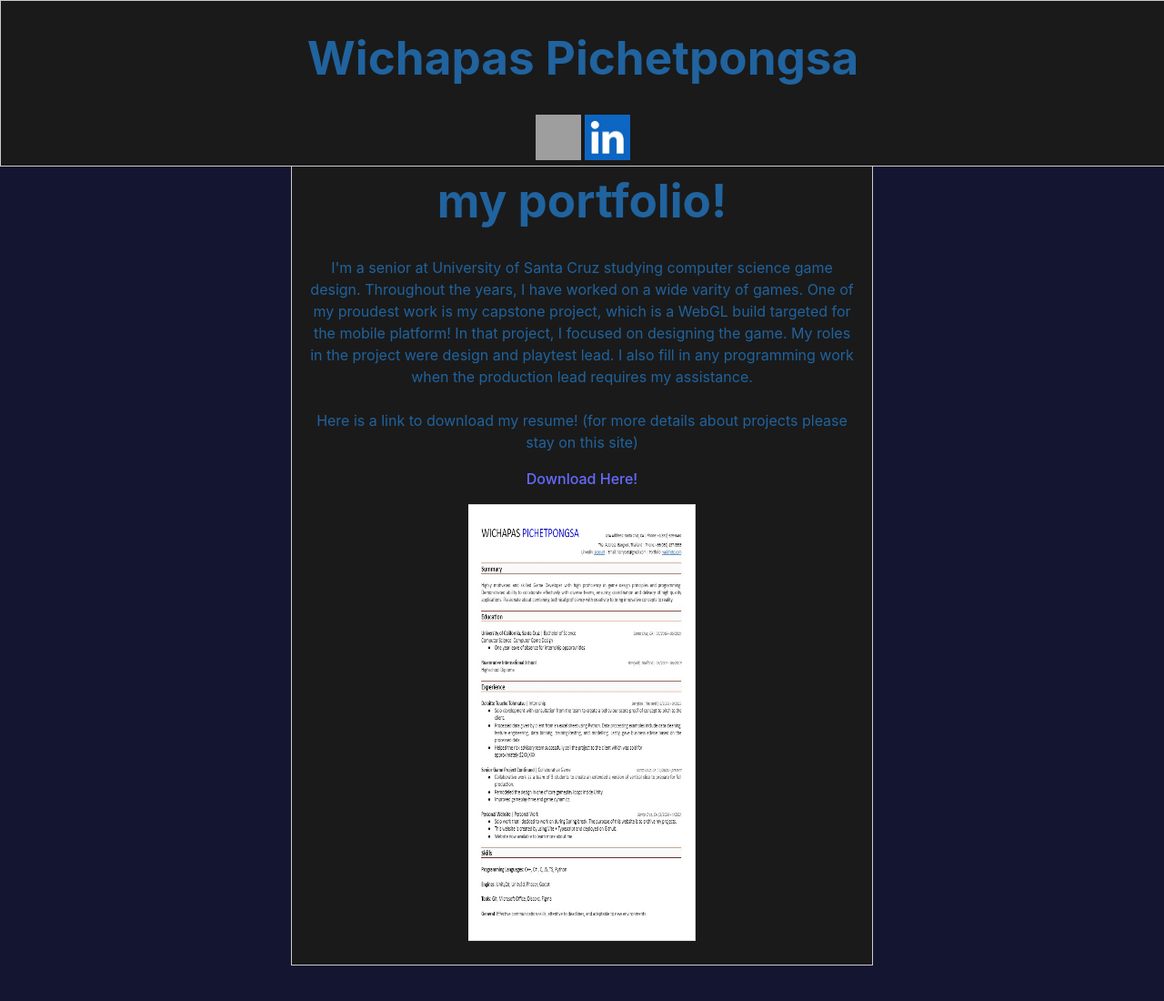
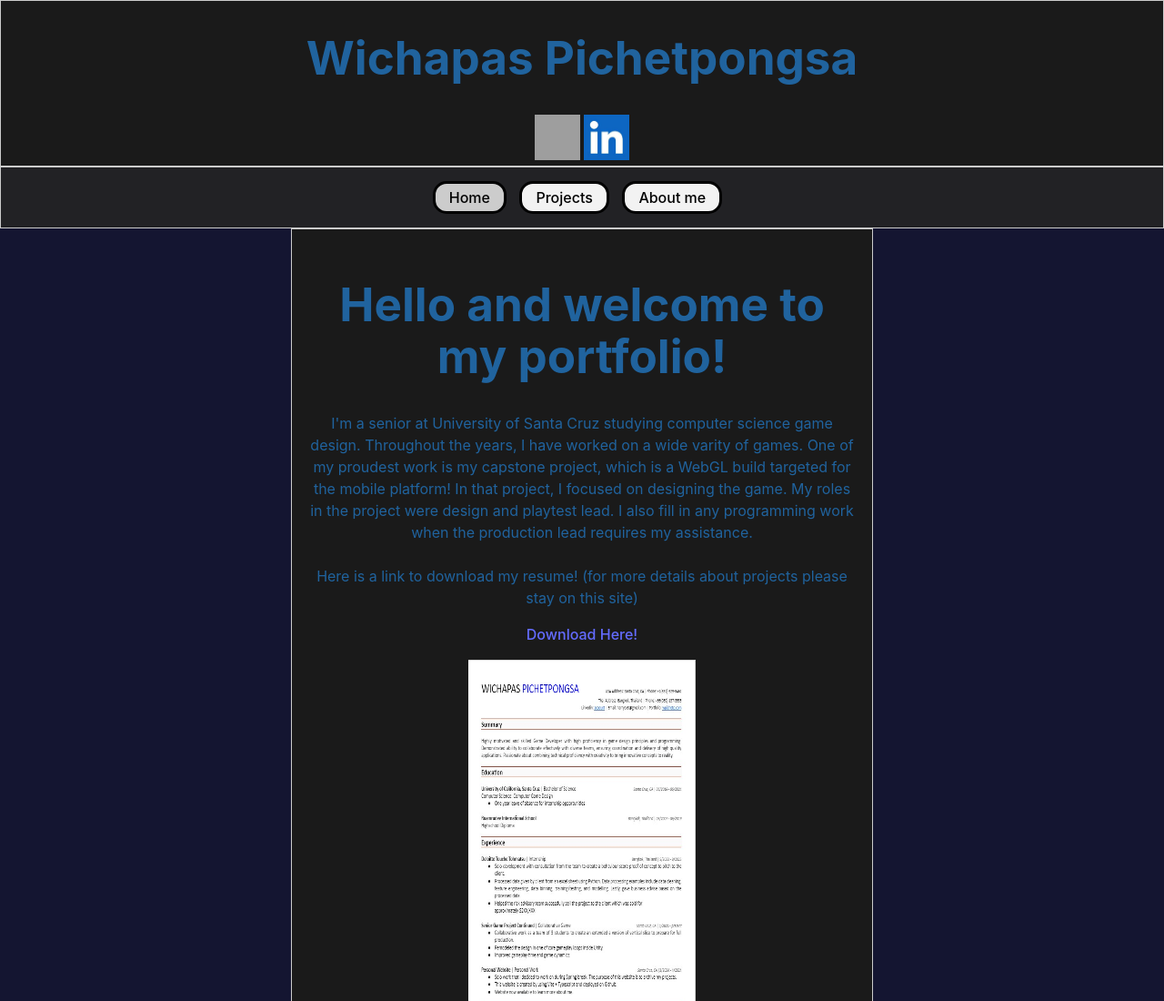
Before and after one commit to Muffing21/website, a website built with Vite: page index.html in a window 1280 px wide. Shown: the top 1100 px of the page at 91% size. Before the commit the page ends 1061 px from the top, so only its background shows below. Built offline with nearby package versions, Linux system fonts and the light colour scheme; grey boxes are pictures that could not be loaded.

Commit message:
fixed css bug

```diff
--- a/src/main.ts
+++ b/src/main.ts
@@ -1,7 +1,7 @@
 import './style.css'
 
 document.querySelector<HTMLDivElement>('#app')!.innerHTML = `
-  <div>
+  <div class="wrapper">
     <div class="header">
 
       <h1>Wichapas Pichetpongsa</h1>
--- a/src/style.css
+++ b/src/style.css
@@ -66,21 +66,14 @@ h1 {
 }
 
 .header{
-  width: 100%;
-  height: auto;
-  z-index: 1000;
+
 	background-color: #1a1a1a;
-	background-repeat: inherit;
-	background-position: left top;
 	background-attachment: fixed;
-  top: 0;
-  left: 0;
-  position: absolute;
+
   border: 1px solid #ccc;
 }
 
 .tabs {
-  position:absolute;
   background-color: #222225;
   left: 0;
 
@@ -145,6 +138,14 @@ h1 {
   text-align: left;
 }
 
+.wrapper{
+  position: absolute;
+  width: 100%;
+  height: auto;
+  top: 0;
+  left: 0;
+}
+
 button {
   border-radius: 8px;
   border: 1px solid transparent;
```
